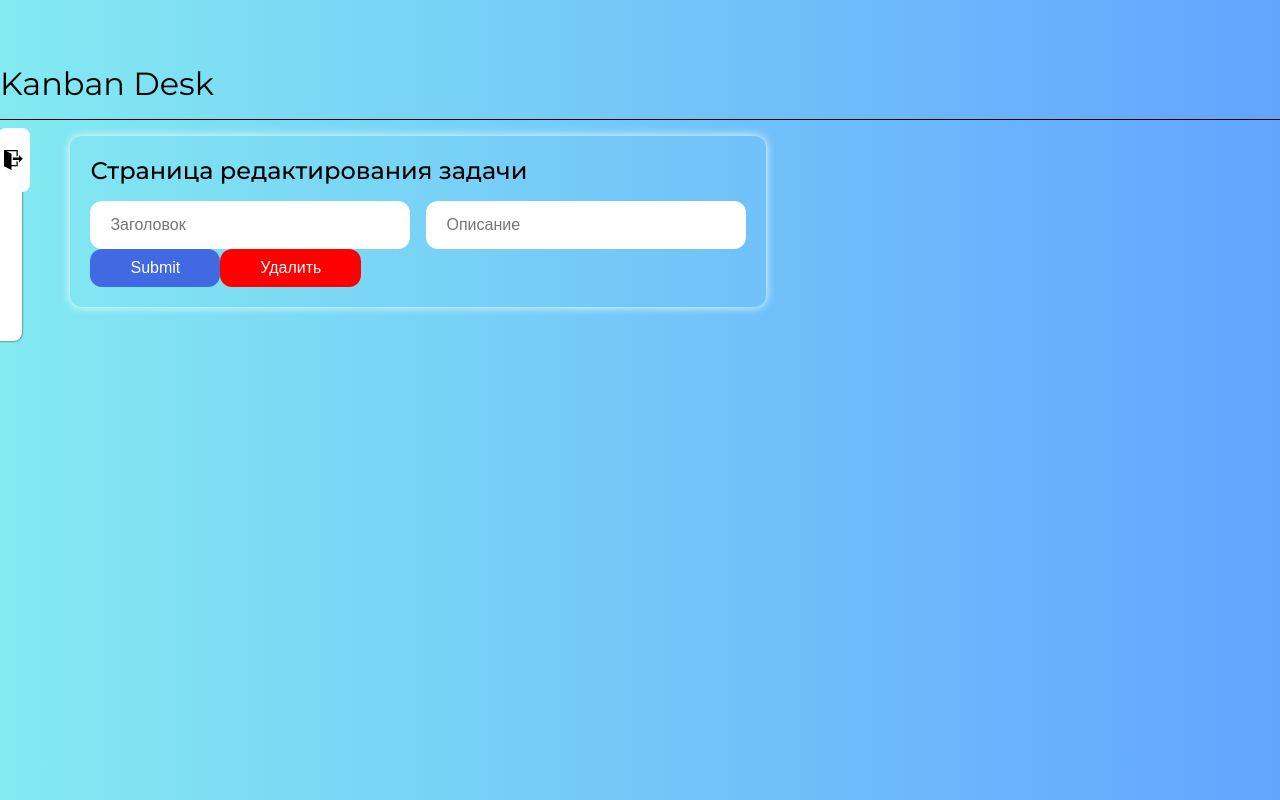
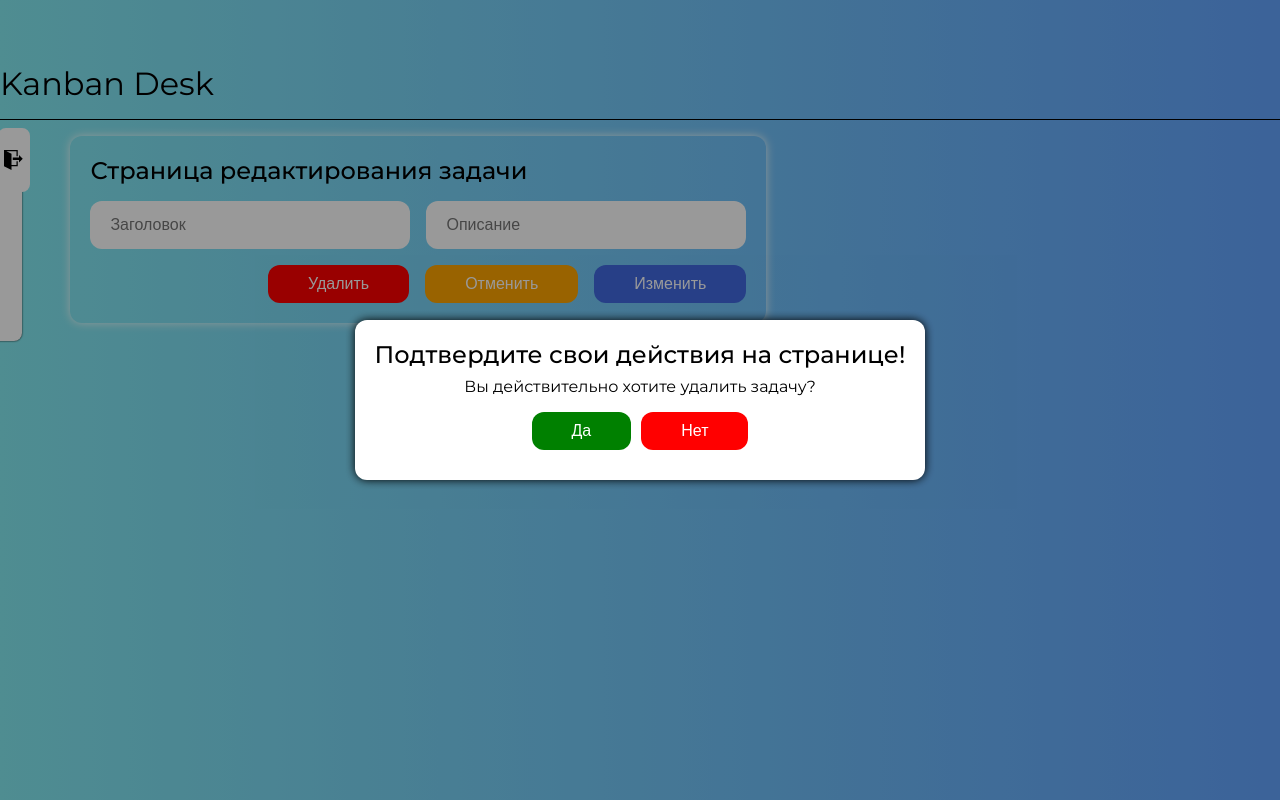
Before and after one commit to comp-master-byte/fullstack-newShift, a React app in the folder client/: page /edit/1 in a window 1280 px wide. Both pictures are taken after a click on the button "Удалить". Built offline with nearby package versions, Linux system fonts and the light colour scheme.

Commit message:
Налажена работа модальных окон

```diff
--- a/client/src/Pages/EditPage/EditPage.jsx
+++ b/client/src/Pages/EditPage/EditPage.jsx
@@ -14,6 +14,8 @@ export const EditPage = () => {
 
     const [newDataTask, setNewDataTask] = useState({ title: "", content: "" });
     const [isVisible, setIsVisible] = useState(false)
+    const [isDeleteVisible, setIsDeleteVisible] = useState(false)
+    const [confirmText, setConfirmText] = useState("")
 
     function dataSubmitHandler(event) {
 
@@ -32,12 +34,34 @@ export const EditPage = () => {
         dispatch(editTaskActionCreator(taskEdited));
         setNewDataTask({ title: "", content: "" });
 
-        setIsVisible(true)
-        // navigate('/');
+        navigate('/');
 
     }
 
-    const closeModalHandler = () => setIsVisible(false)
+    const closeEditModalHandler = () => setIsVisible(false);
+    const confirmDeleteCloseModal = () => setIsDeleteVisible(false);
+
+    const confirmEditActionHandler = () => {
+        setIsVisible(true);
+        setConfirmText("Вы действительно хотите отменить редактирование?");
+    }
+
+    const confirmDeleteActionHandler = () => {
+        setIsDeleteVisible(true);
+        setConfirmText("Вы действительно хотите удалить задачу?");
+    }
+
+    const confirmEditSuccessActionHandler = () => {
+        setIsVisible(false);
+        setNewDataTask({ title: "", content: "" });
+        navigate("/");
+    }
+
+    const confirmDeleteSuccessActionHandler = () => {
+        console.log("Задача удалена")
+        setIsDeleteVisible(false);
+    }
+
 
     return (
         <div>
@@ -48,10 +72,26 @@ export const EditPage = () => {
                 contentValue={newDataTask.content}
                 onChangeTitle={event => setNewDataTask({ ...newDataTask, title: event.target.value })}
                 onChangeContent={event => setNewDataTask({ ...newDataTask, content: event.target.value })}
+                confirmEditAction={confirmEditActionHandler}
+                confirmDeleteAction={confirmDeleteActionHandler}
             />
+
+            {/* Для редактирования */}
             <ConfirmationModal
                 visible={isVisible}
-                onClose={closeModalHandler}
+                onClose={closeEditModalHandler}
+                actionText={confirmText}
+                successClick={confirmEditSuccessActionHandler}
+                errorClick={closeEditModalHandler}
+            />
+
+            {/* Для удаления */}
+            <ConfirmationModal
+                visible={isDeleteVisible}
+                onClose={confirmDeleteCloseModal}
+                actionText={confirmText}
+                successClick={confirmDeleteSuccessActionHandler}
+                errorClick={confirmDeleteCloseModal}
             />
         </div>
     )
--- a/client/src/UI/ConfirmationModal/ConfirmationModal.jsx
+++ b/client/src/UI/ConfirmationModal/ConfirmationModal.jsx
@@ -1,10 +1,17 @@
 import React from "react";
 import styles from "./ConfirmationModal.module.scss";
 import Modal from "react-modal"
+import { ShiftBtn } from "../ShiftBtn/ShiftBtn.jsx";
 
 export const ConfirmationModal = (props) => {
 
-    const { children, visible, onClose, actionText } = props;
+    const {
+        visible,
+        onClose,
+        actionText,
+        successClick,
+        errorClick
+    } = props;
 
     return (
         <Modal
@@ -13,8 +20,12 @@ export const ConfirmationModal = (props) => {
             className={styles.confirmationModal}
             overlayClassName={styles.confirmationModalOverlay}
         >
-            <div>Подтвердите свои действия на странице!</div>
-            <div>Вы действительно хотите {actionText} данную задачу</div>
+            <div className={styles.confirmationModal__title}>Подтвердите свои действия на странице!</div>
+            <div className={styles.confirmationModal__text}>{actionText}</div>
+            <div className={styles.confirmationModal__btns}>
+                <ShiftBtn onClick={successClick} success btnText={"Да"} />
+                <ShiftBtn onClick={errorClick} error btnText={"Нет"} />
+            </div>
         </Modal>
     )
 }
--- a/client/src/UI/ConfirmationModal/ConfirmationModal.module.scss
+++ b/client/src/UI/ConfirmationModal/ConfirmationModal.module.scss
@@ -19,3 +19,22 @@
     align-items: center;
     justify-content: center;
 }
+
+.confirmationModal__title {
+    text-align: center;
+    font-size: 1.5rem;
+    font-weight: 500;
+    color: #000;
+}
+
+.confirmationModal__text {
+    text-align: center;
+    margin-top: 0.5rem;
+}
+
+.confirmationModal__btns {
+    margin-top: 1rem;
+    display: flex;
+    justify-content: center;
+    gap: 10px;
+}
--- a/client/src/UI/ShiftBtn/ShiftBtn.jsx
+++ b/client/src/UI/ShiftBtn/ShiftBtn.jsx
@@ -4,14 +4,27 @@ import cn from "classnames";
 
 export const ShiftBtn = (props) => {
 
-    const { btnText, primary, error } = props;
+    const {
+        btnText,
+        primary,
+        error,
+        warning,
+        success,
+        onClick,
+        ...rest
+    } = props;
 
     return (
         <button
+            type="text"
+            onClick={onClick}
             className={cn(styles.shiftBtn, {
                 [styles.shiftBtnError]: error,
-                [styles.shiftBtnPrimary]: primary
+                [styles.shiftBtnPrimary]: primary,
+                [styles.shiftBtnWarning]: warning,
+                [styles.shiftBtnSuccess]: success
             })}
+            {...rest}
         >
             {btnText}
         </button>
--- a/client/src/UI/ShiftBtn/ShiftBtn.module.scss
+++ b/client/src/UI/ShiftBtn/ShiftBtn.module.scss
@@ -25,3 +25,19 @@
         box-shadow: 0 0 20px red;
     }
 }
+
+.shiftBtnWarning {
+    background-color: orange;
+
+    &:hover {
+        box-shadow: 0 0 20px orange;
+    }
+}
+
+.shiftBtnSuccess {
+    background-color: green;
+
+    &:hover {
+        box-shadow: 0 0 20px green;
+    }
+}
--- a/client/src/components/Form/Form.jsx
+++ b/client/src/components/Form/Form.jsx
@@ -11,13 +11,15 @@ export const Form = (props) => {
         contentValue,
         onChangeTitle,
         onChangeContent,
-        titleText
+        titleText,
+        confirmEditAction,
+        confirmDeleteAction
     } = props;
 
     return (
         <div className={styles.creationWrapper}>
             <div className={styles.form__title}>{titleText}</div>
-            <form className={styles.form} onSubmit={onSubmit}>
+            <div className={styles.form}>
                 <ShiftInput
                     value={titleValue}
                     onChange={onChangeTitle}
@@ -34,13 +36,12 @@ export const Form = (props) => {
                     className={styles.form__input}
                 />
 
-                <div className={styles.form__btns}>
-                    <ShiftInput type='submit' placeholder="text" />
-                    <ShiftBtn btnText={"Удалить"} error />
+                <div className={styles.formSubmit__btn}>
+                    <ShiftBtn onClick={confirmDeleteAction} btnText={"Удалить"} error />
+                    <ShiftBtn onClick={confirmEditAction} btnText={"Отменить"} warning />
+                    <ShiftBtn onClick={onSubmit} btnText={"Изменить"} primary />
                 </div>
-
-
-            </form>
+            </div>
         </div>
     )
 }
--- a/client/src/components/Form/Form.module.scss
+++ b/client/src/components/Form/Form.module.scss
@@ -23,8 +23,12 @@
     }
 }
 
-.form__btn {
+.formSubmit__btn {
     display: flex;
     justify-content: flex-end;
     margin-top: 1rem;
+
+    button {
+        margin-left: 1rem;
+    }
 }
```
